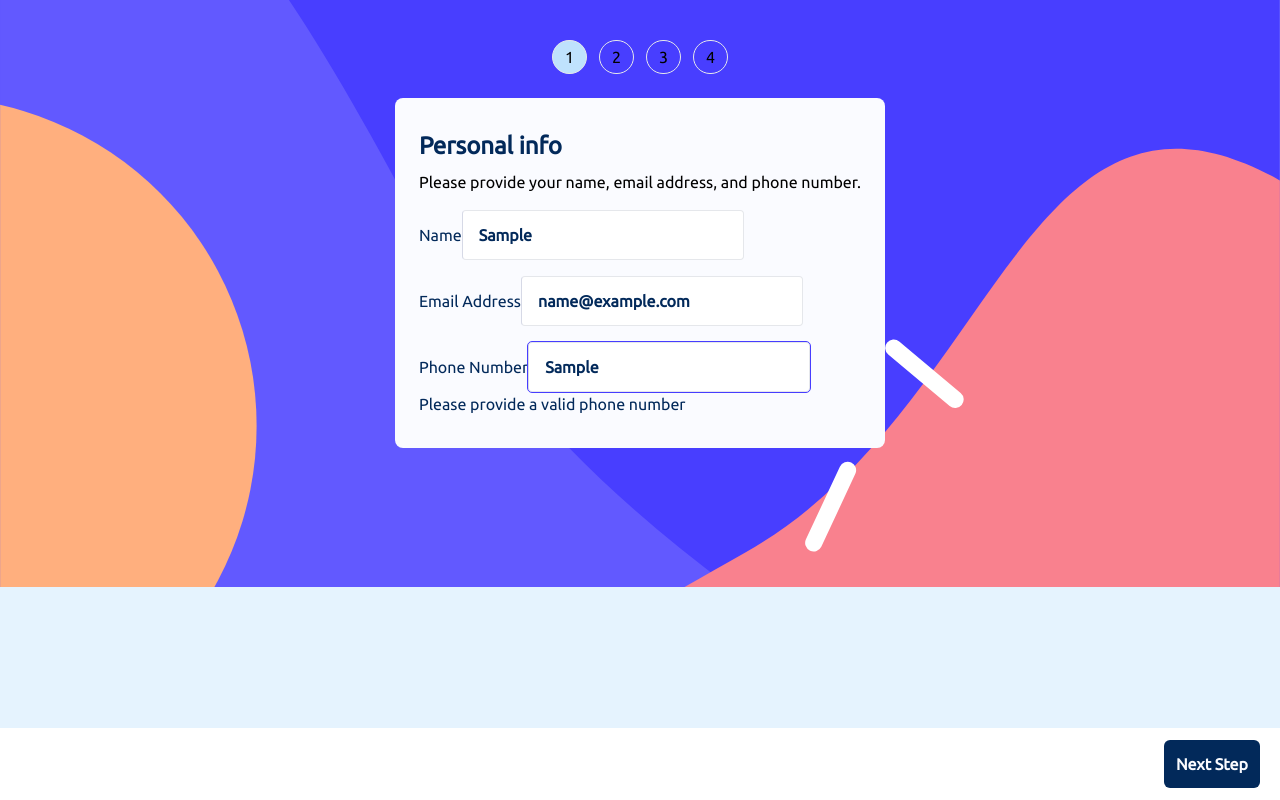
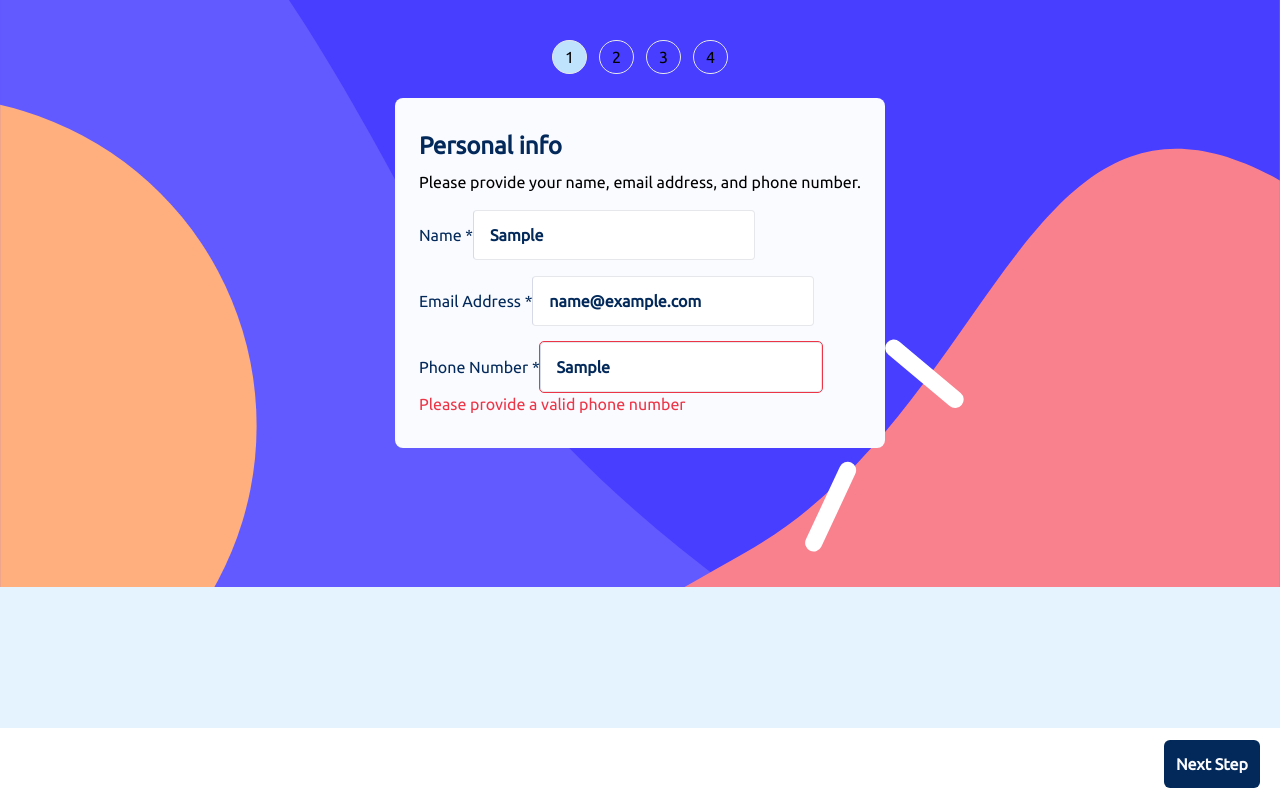
Before and after one commit to GabeGar/multi-step-form, a React (Vite) app: page / in a window 1280 px wide. Both pictures are taken after typing "Sample", "name@example.com", "Sample" into the empty fields and a click on the button "Next Step". Built offline with nearby package versions, Linux system fonts and the light colour scheme.

Commit message:
adds error styling to step 1 inputs

```diff
--- a/src/components/MultiStepForm/FormRow.tsx
+++ b/src/components/MultiStepForm/FormRow.tsx
@@ -10,7 +10,7 @@ const FormRow = ({ label, htmlFor, error, children }: Props) => {
         <div className="text-primary-marine-blue">
             <label htmlFor={htmlFor}>{label}</label>
             {children}
-            {error && <p className="">{error}</p>}
+            {error && <p className="text-primary-strawberry-red">{error}</p>}
         </div>
     );
 };
--- a/src/components/MultiStepForm/MultiStepForm.tsx
+++ b/src/components/MultiStepForm/MultiStepForm.tsx
@@ -8,6 +8,8 @@ import FormSectionHeader from './FormSectionHeader';
 
 const stepOneBaseStyles =
     'rounded-[.25rem] border border-l-neutral-light-gray px-4 py-3 font-bold focus:outline focus:outline-primary-purplish-blue';
+
+const errorOutlineStyle = 'focus:outline-primary-strawberry-red';
 
 interface Inputs {
     name: string;
@@ -24,6 +26,8 @@ const MultiStepForm = () => {
         handleSubmit,
         reset,
     } = useForm<Inputs>();
+
+    const { email: emailError, phone: phoneError, name: nameError } = errors;
 
     const onSubmit: SubmitHandler<Inputs> = () => {
         console.log('Form submitted');
@@ -50,7 +54,7 @@ const MultiStepForm = () => {
                 </FormSectionHeader>
 
                 <FormRow
-                    label="Name"
+                    label="Name *"
                     htmlFor="name"
                     error={errors.name ? errors.name.message : ''}
                 >
@@ -58,7 +62,9 @@ const MultiStepForm = () => {
                         {...register('name', {
                             required: 'This field is required',
                         })}
-                        className={stepOneBaseStyles}
+                        className={`${stepOneBaseStyles} ${
+                            nameError ? errorOutlineStyle : ''
+                        }`}
                         type="text"
                         name="name"
                         id="name"
@@ -66,7 +72,7 @@ const MultiStepForm = () => {
                     />
                 </FormRow>
                 <FormRow
-                    label="Email Address"
+                    label="Email Address *"
                     htmlFor="email"
                     error={errors.email ? errors.email.message : ''}
                 >
@@ -78,7 +84,9 @@ const MultiStepForm = () => {
                                 message: 'Please provide a valid email address',
                             },
                         })}
-                        className={stepOneBaseStyles}
+                        className={`${stepOneBaseStyles} ${
+                            emailError ? errorOutlineStyle : ''
+                        } `}
                         type="email"
                         name="email"
                         id="email"
@@ -86,7 +94,7 @@ const MultiStepForm = () => {
                     />
                 </FormRow>
                 <FormRow
-                    label="Phone Number"
+                    label="Phone Number *"
                     htmlFor="phone"
                     error={errors.phone ? errors.phone.message : ''}
                 >
@@ -99,7 +107,9 @@ const MultiStepForm = () => {
                                 message: 'Please provide a valid phone number',
                             },
                         })}
-                        className={stepOneBaseStyles}
+                        className={`${stepOneBaseStyles} ${
+                            phoneError ? errorOutlineStyle : ''
+                        }`}
                         type="text"
                         name="phone"
                         id="phone"
```
